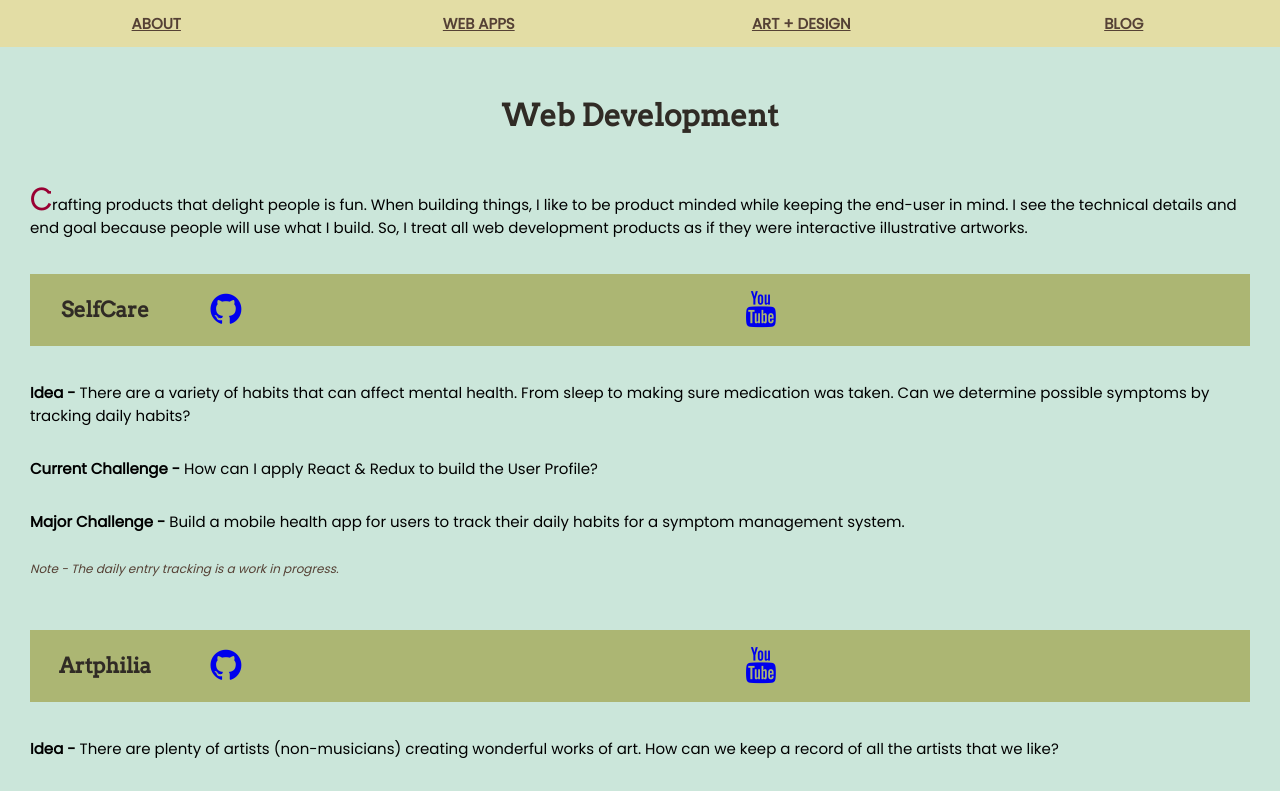
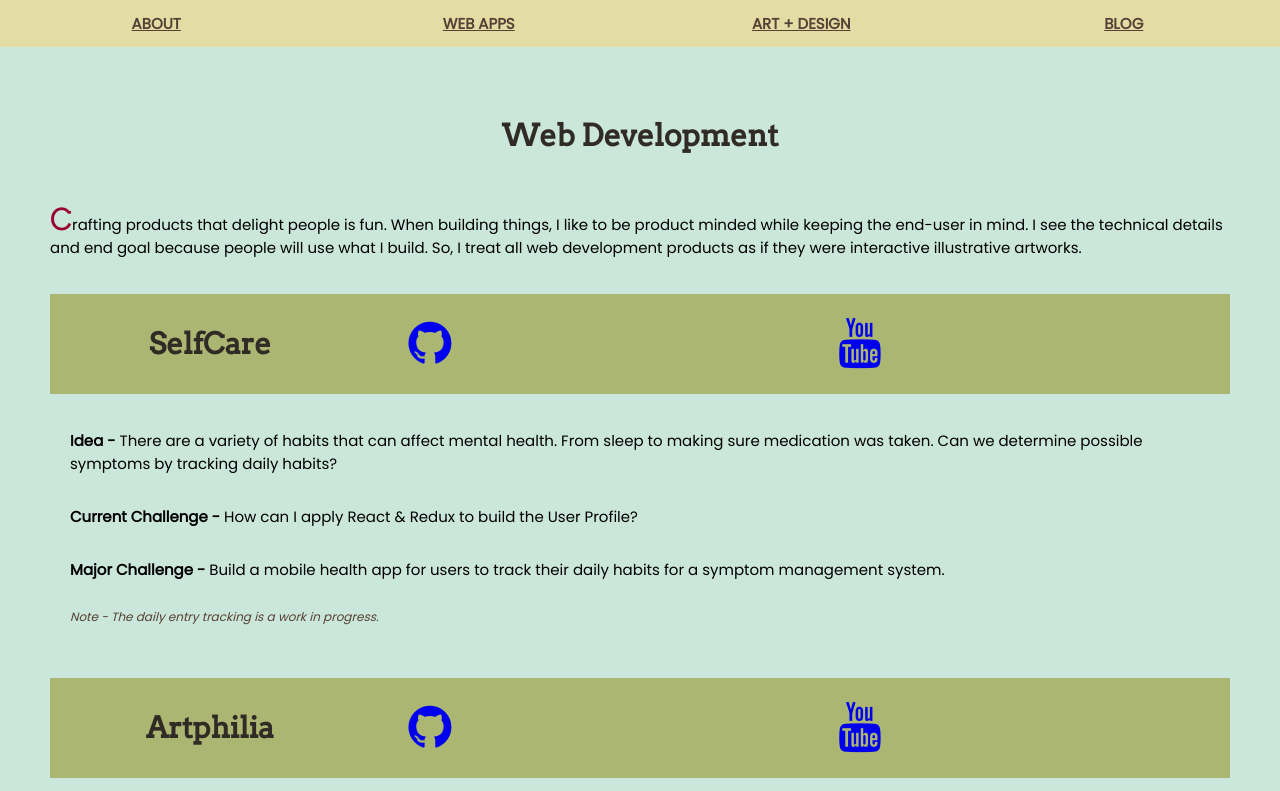
Before and after one commit to christinetran825/tofukid-website, a React (Create React App) app: page /web_development in a window 1280 px wide. Shown: the top 791 px of the page. Built offline with nearby package versions, Linux system fonts and the light colour scheme.

Commit message:
added media queries

```diff
--- a/src/App.css
+++ b/src/App.css
@@ -264,7 +264,6 @@ ul.socials {
   text-align: center;
   border: 3px solid #554135;
   background-color: #E3DDA5;
-
 }
 
 .illustration,
@@ -276,3 +275,51 @@ ul.socials {
     "details"
     "images"
 }
+
+@media (min-width: 1024px) {
+  .container {
+    padding: 50px;
+  }
+
+  .title {
+    grid-template-columns: 320px 1fr 1fr;
+    font-size: 25px;
+  }
+
+  .details {
+    display: grid;
+    grid-template-columns: 320px 1fr;
+    padding: 0 20px;
+  }
+}
+
+@media (min-width: 1920px) {
+  body {
+    font-size: 20px;
+  }
+
+  .container {
+    padding: 100px;
+  }
+
+  .container h1 {
+    font-size: 50px;
+  }
+
+  .things-know,
+  .things-do,
+  .things-like {
+    display: grid;
+    grid-gap: 10px;
+    grid-template-columns: repeat(auto-fit, minmax(200px, 1fr));
+  }
+
+  .title {
+    grid-template-columns: 1020px 1fr 1fr;
+  }
+
+  .details h3 {
+    border-bottom: 3px solid #554135;
+    font-size: 30px;
+  }
+}
```
